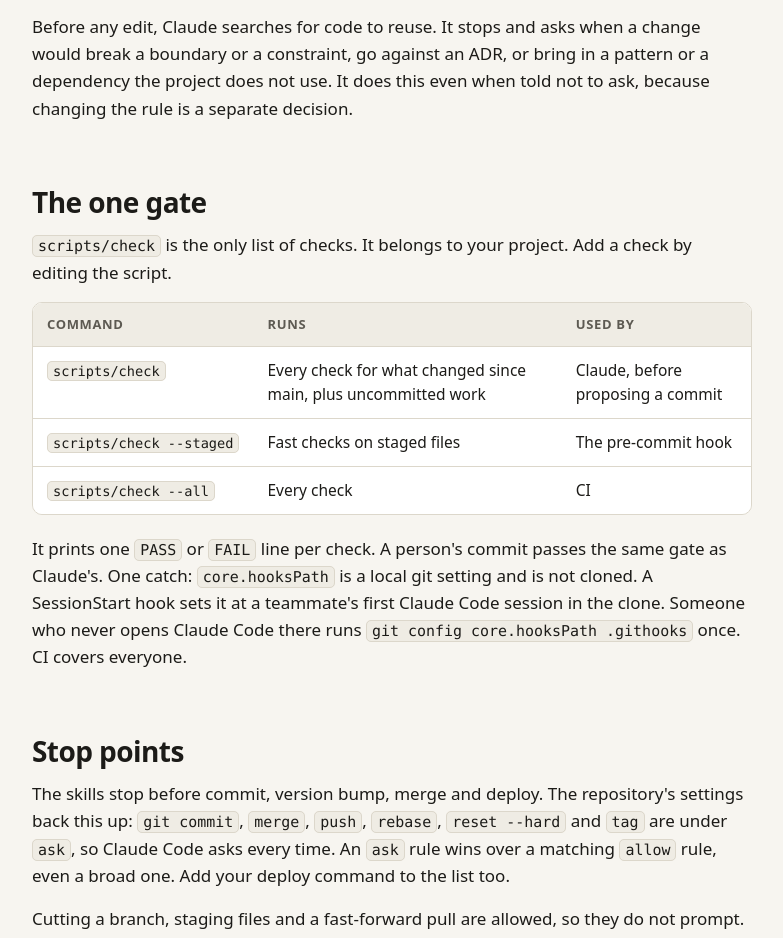
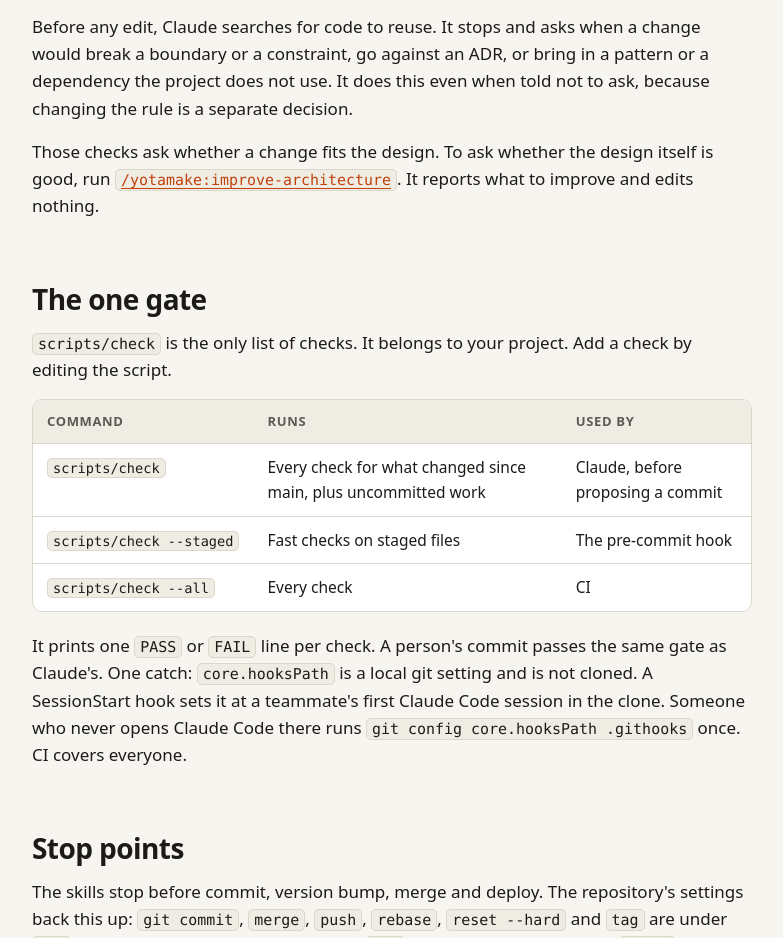
Before and after one commit to redazzo/Yotamake, a plain HTML site: page site/how-it-works.html in a window 1280 px wide. Shown: the part 3080-4018 px from the top of the page, without its empty margins (336-1119 px from the left). Drawn offline with Linux system fonts and the light colour scheme.

Commit message:
docs(site): point how-it-works at improve-architecture
Co-Authored-By: Claude Opus 5.5 <noreply@anthropic.com>

```diff
--- a/site/how-it-works.html
+++ b/site/how-it-works.html
@@ -97,6 +97,7 @@
     </div>
     <p>A full install adds the accepted ADRs in <code>docs/decisions/</code>. <code>/yotamake:setup</code> proposes the six lines from the repository, using a <a href="https://github.com/redazzo/Yotamake/blob/main/plugin/reference/architecture-styles.md">catalogue of styles</a>.</p>
     <p>Before any edit, Claude searches for code to reuse. It stops and asks when a change would break a boundary or a constraint, go against an ADR, or bring in a pattern or a dependency the project does not use. It does this even when told not to ask, because changing the rule is a separate decision.</p>
+    <p>Those checks ask whether a change fits the design. To ask whether the design itself is good, run <a href="skills.html#improve-architecture"><code>/yotamake:improve-architecture</code></a>. It reports what to improve and edits nothing.</p>
 
     <h2 id="gate">The one gate</h2>
     <p><code>scripts/check</code> is the only list of checks. It belongs to your project. Add a check by editing the script.</p>
```
